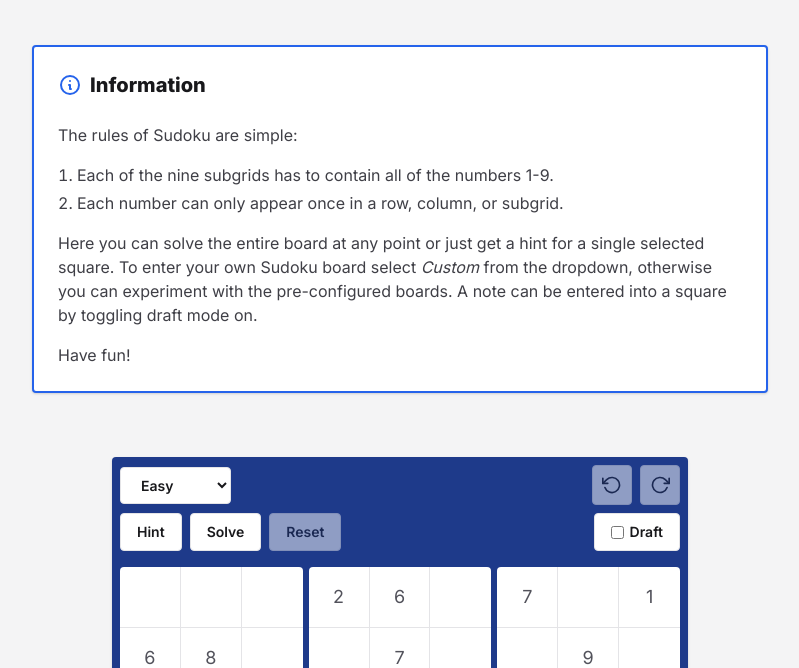
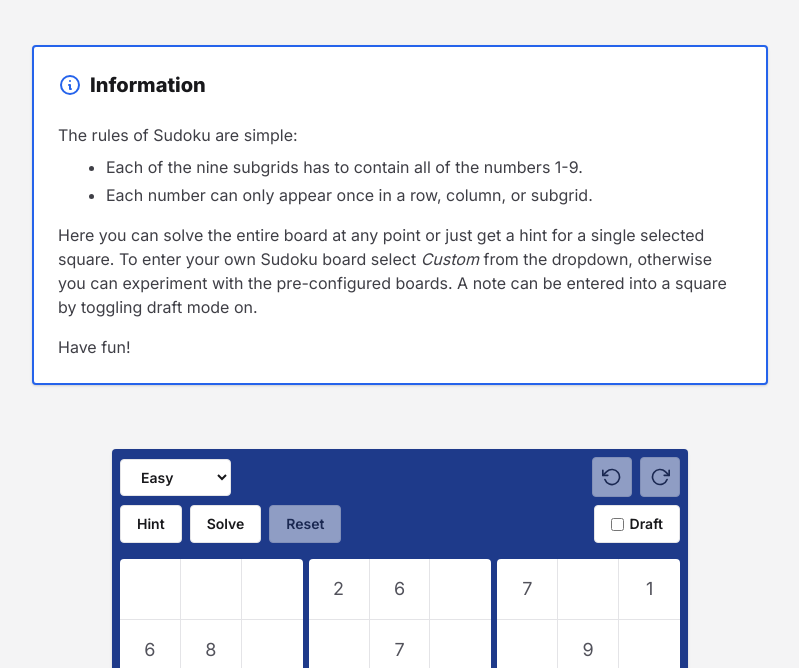
Before and after one commit to mwpryer/sudoku-solver, a website with bundled scripts: page index.html in a window 1280 px wide. Shown: the part 132-800 px from the top of the page, without its empty margins (240-1039 px from the left). Built offline with nearby package versions, Linux system fonts and the light colour scheme.

Commit message:
Update information styles

```diff
--- a/css/style.css
+++ b/css/style.css
@@ -646,12 +646,6 @@ a, button, input, textarea, select{
   margin-left: calc(0.5rem * calc(1 - var(--tw-space-x-reverse)));
 }
 
-.space-y-4 > :not([hidden]) ~ :not([hidden]){
-  --tw-space-y-reverse: 0;
-  margin-top: calc(1rem * calc(1 - var(--tw-space-y-reverse)));
-  margin-bottom: calc(1rem * var(--tw-space-y-reverse));
-}
-
 .bg-black{
   --tw-bg-opacity: 1;
   background-color: rgba(0, 0, 0, var(--tw-bg-opacity));
@@ -784,12 +778,12 @@ a, button, input, textarea, select{
   line-height: 2rem;
 }
 
-.list-inside{
-  list-style-position: inside;
+.list-outside{
+  list-style-position: outside;
 }
 
-.list-decimal{
-  list-style-type: decimal;
+.list-disc{
+  list-style-type: disc;
 }
 
 .mb-1{
@@ -798,6 +792,10 @@ a, button, input, textarea, select{
 
 .mb-2{
   margin-bottom: 0.5rem;
+}
+
+.mb-4{
+  margin-bottom: 1rem;
 }
 
 .mb-6{
@@ -839,6 +837,10 @@ a, button, input, textarea, select{
 .py-8{
   padding-top: 2rem;
   padding-bottom: 2rem;
+}
+
+.pl-5{
+  padding-left: 1.25rem;
 }
 
 .pb-6{
@@ -1162,6 +1164,10 @@ a, button, input, textarea, select{
 }
 
 @media (min-width: 640px){
+  .sm\:pl-12{
+    padding-left: 3rem;
+  }
+
   .sm\:w-4\/5{
     width: 80%;
   }
--- a/index.html
+++ b/index.html
@@ -77,9 +77,9 @@
             </svg>
             <h2 class="text-xl">Information</h2>
           </div>
-          <div class="space-y-4">
-            <p>The rules of Sudoku are simple:</p>
-            <ul class="space-y-1 list-decimal list-inside">
+          <div>
+            <p class="mb-2">The rules of Sudoku are simple:</p>
+            <ul class="pl-5 mb-4 space-y-1 list-disc list-outside sm:pl-12">
               <li>
                 Each of the nine subgrids has to contain all of the numbers 1-9.
               </li>
@@ -87,7 +87,7 @@
                 Each number can only appear once in a row, column, or subgrid.
               </li>
             </ul>
-            <p>
+            <p class="mb-4">
               Here you can solve the entire board at any point or just get a
               hint for a single selected square. To enter your own Sudoku board
               select <em class="italic">Custom</em> from the dropdown, otherwise
```
